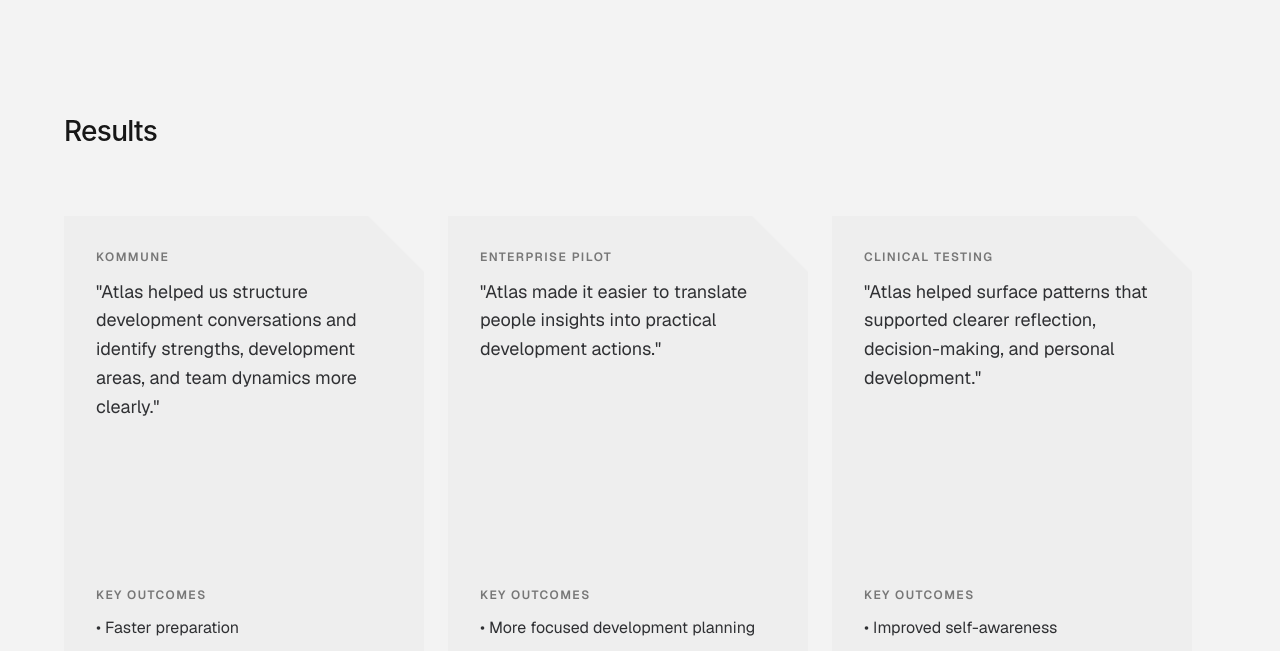
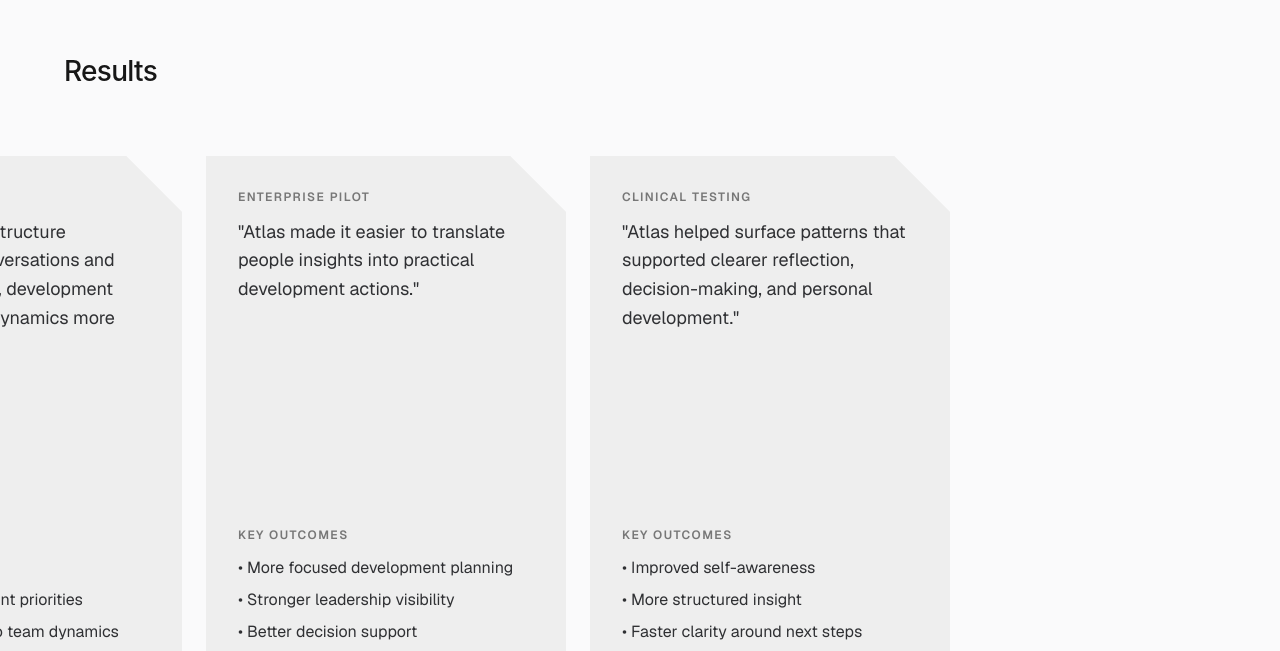
Before and after one commit to martamindacc/v0-Atlas-website-, a Next.js app: page / in a window 1280 px wide. Shown: the part 3601-4252 px from the top of the page. Built offline with nearby package versions, Linux system fonts and the light colour scheme.

Commit message:
feat: update results section styles and add animation pause on hover

```diff
--- a/app/page.tsx
+++ b/app/page.tsx
@@ -265,7 +265,7 @@ export default function Home() {
       </section>
 
       {/* Section — Results */}
-      <section className="w-full bg-[#f3f3f3] py-24 md:py-32">
+      <section className="w-full bg-[#fafafb] pt-9 pb-24 md:pt-[68px] md:pb-32">
         <div className="max-w-[1200px] mx-auto px-4 md:px-6">
           {/* Results Heading */}
           <h3
@@ -276,7 +276,23 @@ export default function Home() {
           </h3>
 
           {/* Cards Row */}
-          <div className="flex flex-nowrap gap-6 overflow-x-auto overscroll-x-contain pb-2 pr-4 md:pr-8 mt-12 md:mt-16">
+          <div className="flex flex-nowrap gap-6 overflow-x-auto overscroll-x-contain pb-2 pr-4 md:pr-8 mt-12 md:mt-16 md:hover:pause-animation md:[animation:slide-loop_60s_linear_infinite]" style={{animation: "slide-loop 60s linear infinite"}}>
+            <style>{`
+              @keyframes slide-loop {
+                0% { transform: translateX(0); }
+                50% { transform: translateX(calc(-360px * 3 - 24px * 2)); }
+                100% { transform: translateX(0); }
+              }
+              @media (max-width: 768px) {
+                @keyframes slide-loop {
+                  0% { transform: translateX(0); }
+                  100% { transform: translateX(0); }
+                }
+              }
+              .md\:hover\:pause-animation:hover {
+                animation-play-state: paused !important;
+              }
+            `}</style>
             {/* Card 1 */}
             <div
               className="min-w-[calc(100vw-48px)] md:min-w-[360px] md:w-[360px] h-[520px] bg-[#eeeeee] text-[#2f3033] p-6 md:p-8 flex flex-col"
```
